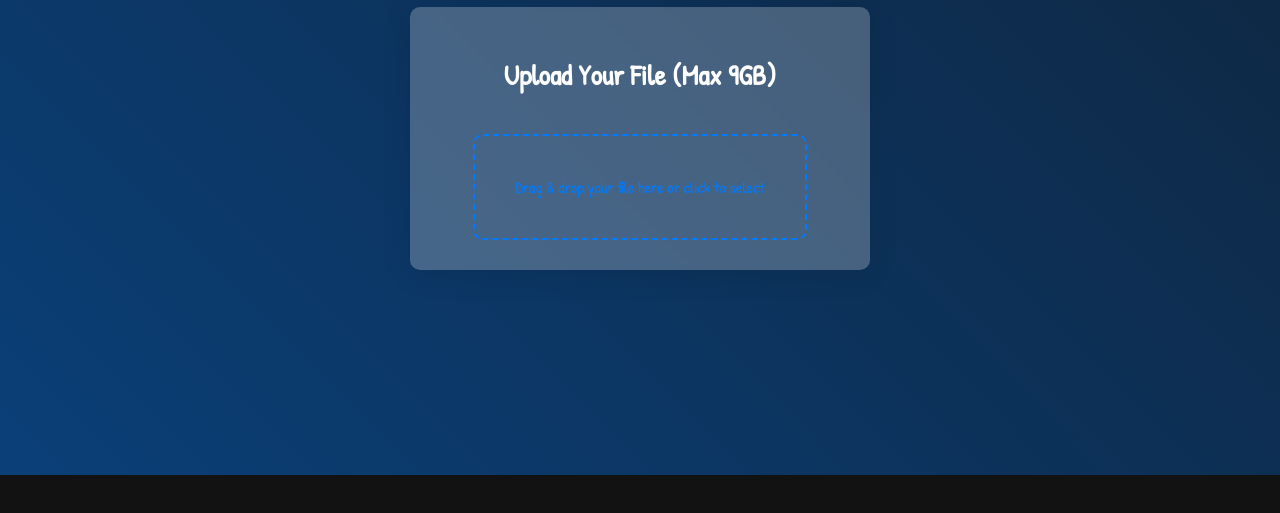
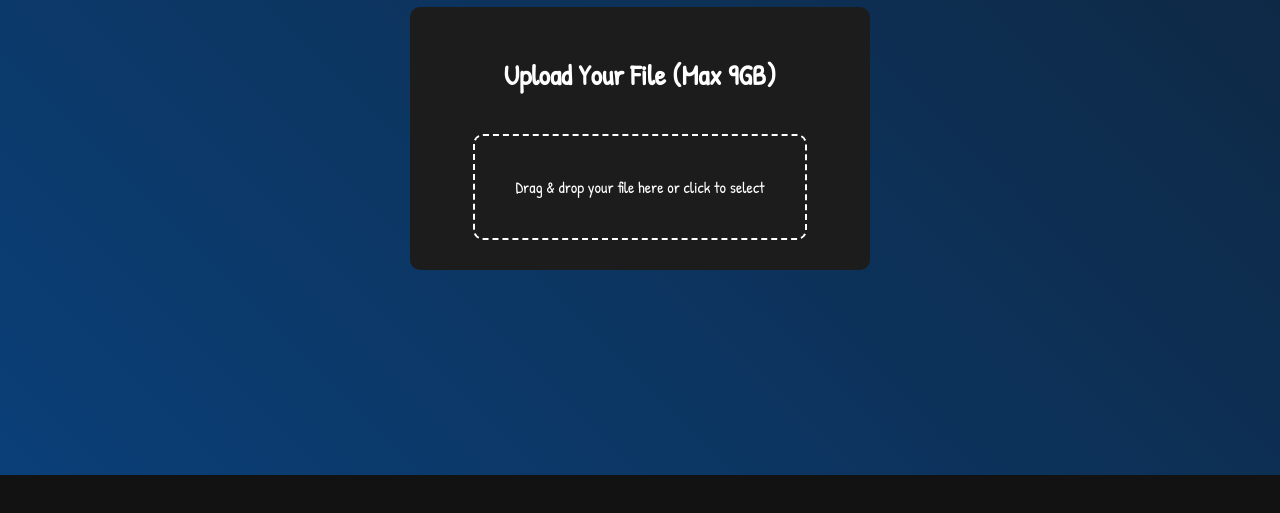
Before and after one commit to 4ozCy/Files-hosting, a website: page public/index.html in a window 1280 px wide. Shown: the part 325-838 px from the top of the page. Drawn offline with Linux system fonts and the light colour scheme.

Commit message:
Update index.html

```diff
--- a/public/index.html
+++ b/public/index.html
@@ -66,12 +66,10 @@
             max-width: 400px;
             width: 100%;
             padding: 30px;
-            background: rgba(255, 255, 255, 0.24);
+            background-color: #1c1c1c;
             border-radius: 10px;
             text-align: center;
-            backdrop-filter: blur(2px);
-    -webkit-backdrop-filter: blur(2px);
-    box-shadow: 0 4px 30px rgba(0, 0, 0, 0.1);
+            box-shadow: 10px;
         }
 
         h1 {
@@ -98,11 +96,11 @@
         }
 
         .drop-zone {
-            border: 2px dashed #007bff;
+            border: 2px dashed #fff;
             margin-top: 20px;
             padding: 40px;
             text-align: center;
-            color: #007bff;
+            color: #fff;
             cursor: pointer;
             border-radius: 10px;
             transition: background-color 0.3s, color 0.3s;
@@ -116,6 +114,7 @@
         button {
             padding: 12px 30px;
             background-color: #007bff;
+            font-family: 'Patrick Hand', cursive;
             color: #fff;
             margin-top: 20px;
             border: none;
```
